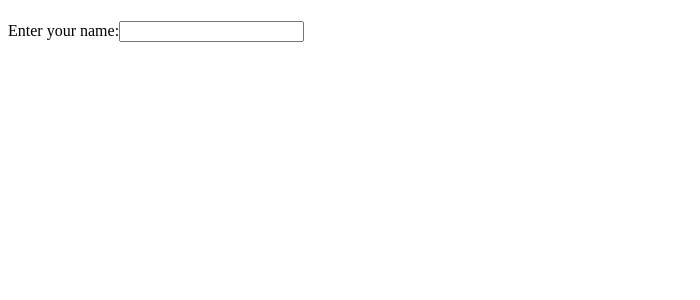
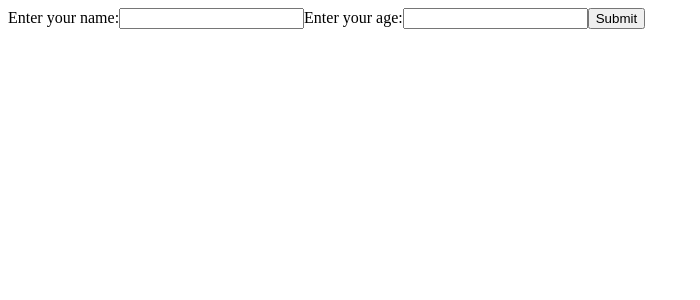
Before and after one commit to mmdmthr/learn-react, a React (Create React App) app: page / in a window 1280 px wide. Shown: the top 300 px of the page, without its empty margins (0-700 px from the left). Built offline with nearby package versions, Linux system fonts and the light colour scheme.

Commit message:
form with multiple inputs

```diff
--- a/src/index.js
+++ b/src/index.js
@@ -2,18 +2,38 @@ import React, { useState } from 'react';
 import ReactDOM from 'react-dom/client';
 
 function MyForm() {
-    const [name, setName] = useState('');
+    const [inputs, setInputs] = useState('');
+
+    const handleChange = (e) => {
+        const name = e.target.name;
+        const value = e.target.value;
+        setInputs(values => ({...values, [name]: value}));
+    }
+
+    const handleSubmit = (e) => {
+        e.preventDefault();
+        alert(inputs.username);
+    }
 
     return (
-        <form>
-            <h1>{ name }</h1>
+        <form onSubmit={handleSubmit}>
             <label>Enter your name:
                 <input
                     type='text'
-                    value={name}
-                    onChange={e => setName(e.target.value)}
+                    name='username'
+                    value={inputs.username || ''}
+                    onChange={handleChange}
                 />
             </label>
+            <label>Enter your age:
+                <input
+                    type='number'
+                    name='age'
+                    value={inputs.age || ''}
+                    onChange={handleChange}
+                />
+            </label>
+            <input type='submit' />
         </form>
     )
 }
```
